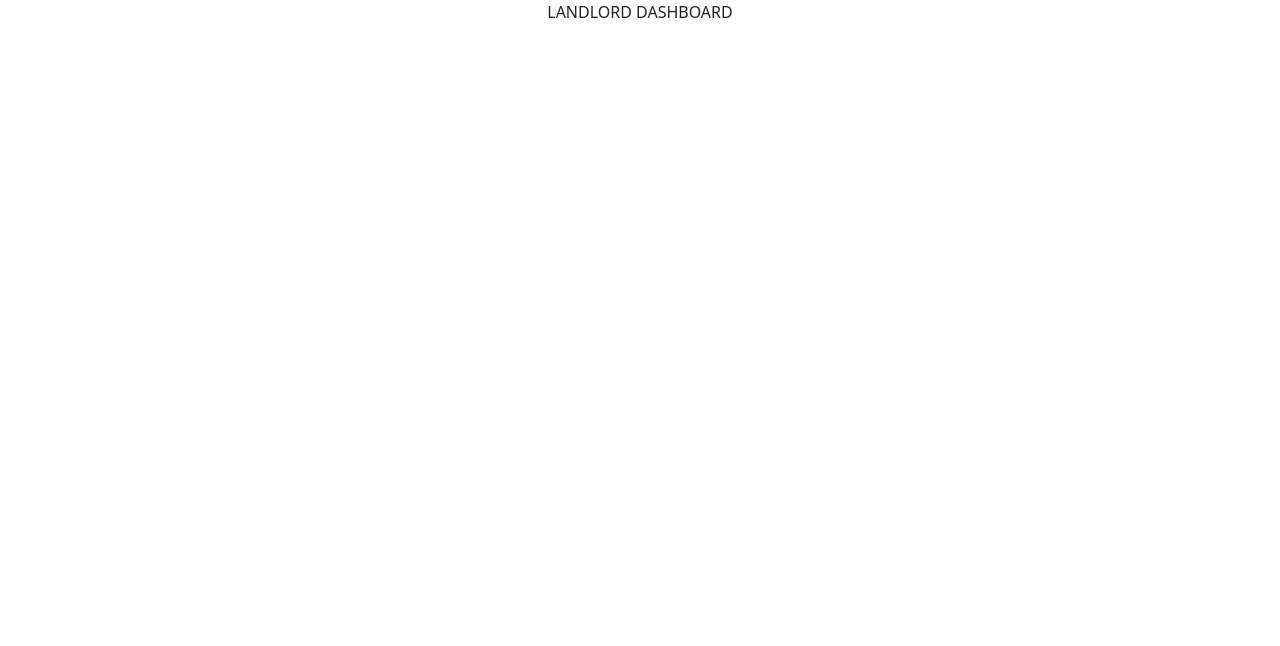
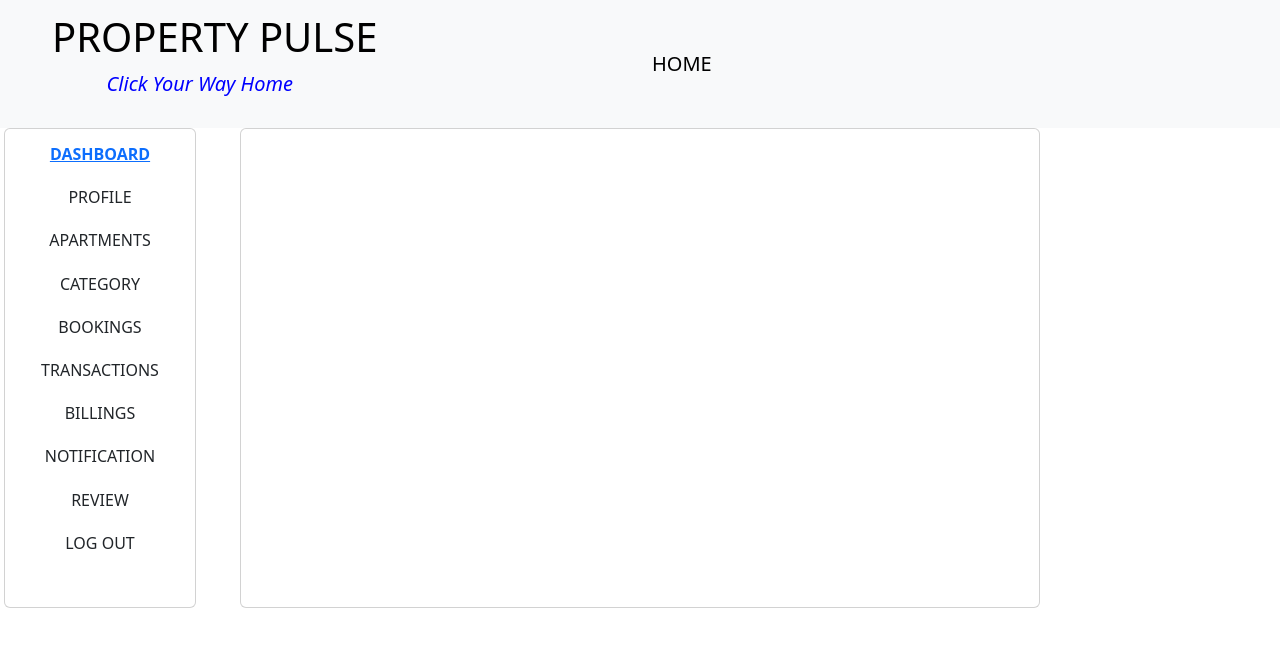
Before and after one commit to Clive-MM/Property-Pulse-, a React (Create React App) app in the folder client/: page /landlorddashboard in a window 1280 px wide. Shown: the top 646 px of the page. Built offline with nearby package versions, Linux system fonts and the light colour scheme.

Commit message:
Landlord dashboard

```diff
--- a/client/src/App.js
+++ b/client/src/App.js
@@ -11,7 +11,9 @@ import ContactUs  from './components/ContactUs';
 import Profile from './components/Profile';
 import Category from './components/Category';
 import CreateApartment  from './components/CreateApartment';
-
+import Review from './components/Review';
+import Billing from './components/Billing';
+import Notification from './components/Notification'
 
 
 function App() {
@@ -29,6 +31,9 @@ function App() {
       <Route path='/profile' element={<Profile/>}></Route>
       <Route path='/category' element={<Category/>}></Route>
       <Route path='/createapartment' element={<CreateApartment/>}></Route>
+      <Route path='/review' element={<Review/>}></Route>
+      <Route path='/billing' element={<Billing/>}></Route>
+      <Route path='/notification' element={<Notification/>}></Route>
       </Routes>
       </BrowserRouter>
 
--- /dev/null
+++ b/client/src/components/Billing.js
@@ -0,0 +1,37 @@
+import React from "react";
+
+function Billing() {
+  return (
+    <div className="billing">
+      <div class="card text-center" style={{width:"18em", marginLeft:"33em", marginTop:"8em"}}>
+        <div class="card-header">
+          <h1>Billing</h1>
+        </div>
+        <div class="card-body">
+          <form>
+            <div>
+              <label>Resident</label>
+              <input type="text" id="resident" />
+            </div>
+
+            <div style={{marginTop:"2em"}}>
+              <label>Amenity</label>
+              <input type="text" id="amenity" />
+            </div>
+
+            <div style={{marginTop:"2em"}}>
+              <label>Amount</label>
+              <input type="number" id="amount" />
+            </div>
+          </form>
+
+        </div>
+        <div class="card-footer text-muted">
+
+            <button type="button" className="btn btn-primary">SEND THE BILL</button>
+        </div>
+      </div>
+    </div>
+  );
+}
+export default Billing;
--- a/client/src/components/LandlordDashboard.js
+++ b/client/src/components/LandlordDashboard.js
@@ -1,9 +1,96 @@
-import React from "react";
+import React, { useState } from "react";
+import "../styles/styles.css";
+
+// Import components
+import Profile from "./Profile";
+import Category from "./Category";
+import CreateApartment from "./CreateApartment";
+import Billing from "./Billing";
+import Review from "./Review";
+import Notification from "./Notification";
+import Transactions from "./Transactions";
+import Bookings from "./Bookings";
 
 function LandlordDashboard() {
-    return (
-        <div>LANDLORD DASHBOARD</div>
-    );
+  const [activeComponent, setActiveComponent] = useState(null);
+
+  const handleLinkClick = (component) => {
+    setActiveComponent(component);
+  };
+
+  return (
+    <div className="dashboard">
+      <div id="navbar">
+        <nav className="navbar navbar-expand-lg navbar-light bg-light">
+          <div className="container">
+            <a className="navbar-brand" href="/">
+              <h1 style={{ marginLeft: "1em" }}>PROPERTY PULSE</h1>
+              <p>
+                <em style={{ color: "blue", marginLeft: ".5em" }}>
+                  Click Your Way Home
+                </em>
+              </p>
+            </a>
+          </div>
+          <div className="container">
+            <a className="navbar-brand" href="/">
+              HOME
+            </a>
+          </div>
+        </nav>
+      </div>
+
+      <div className="row" id="dashboard">
+        <div className="col-sm-6" id="sidepane">
+          <div className="card" style={{ width: "12em", height: "30em", marginLeft: "4px" }}>
+            <div className="card-body">
+              <div>
+                <a href="/landlorddashboard">
+                  <h6><strong>DASHBOARD</strong></h6>
+                </a>
+              </div>
+
+              <div onClick={() => handleLinkClick(<Profile />)} style={{ marginTop: "1.5em" }}>
+                <h6>PROFILE</h6>
+              </div>
+              <div onClick={() => handleLinkClick(<CreateApartment />)} style={{ marginTop: "1.5em" }}>
+                <h6>APARTMENTS</h6>
+              </div>
+              <div onClick={() => handleLinkClick(<Category />)} style={{ marginTop: "1.5em" }}>
+                <h6>CATEGORY</h6>
+              </div>
+              <div onClick={() => handleLinkClick(<Bookings />)} style={{ marginTop: "1.5em" }}>
+                <h6>BOOKINGS</h6>
+              </div>
+              <div onClick={() => handleLinkClick(<Transactions />)} style={{ marginTop: "1.5em" }}>
+                <h6>TRANSACTIONS</h6>
+              </div>
+              <div onClick={() => handleLinkClick(<Billing />)} style={{ marginTop: "1.5em" }}>
+                <h6>BILLINGS</h6>
+              </div>
+              <div onClick={() => handleLinkClick(<Notification />)} style={{ marginTop: "1.5em" }}>
+                <h6>NOTIFICATION</h6>
+              </div>
+              <div onClick={() => handleLinkClick(<Review />)} style={{ marginTop: "1.5em" }}>
+                <h6>REVIEW</h6>
+              </div>
+              <div style={{ marginTop: "1.5em" }}>
+                <h6>LOG OUT</h6>
+              </div>
+            </div>
+          </div>
+        </div>
+
+        <div className="col-sm-6" id="main body">
+          <div className="card" style={{ height: "30em", width: "50em", marginRight: "5em" }}>
+            <div className="card-body">
+              {activeComponent}
+            </div>
+          </div>
+        </div>
+      </div>
+    </div>
+  );
 }
 
 export default LandlordDashboard;
--- a/client/src/components/Login.js
+++ b/client/src/components/Login.js
@@ -78,6 +78,12 @@ function Login() {
               ></input>
             </div>
 
+            <div style={{marginTop:"2em"}}>
+            <button type="submit" className="btn btn-success">
+                Login
+              </button>
+            </div>
+
             <div className="form-group mt-3">
 
             </div>
@@ -88,9 +94,7 @@ function Login() {
               </div>
             )}
           </form>
-          <button type="submit" className="btn btn-success">
-                Login
-              </button>
+
         </div>
         <div class="card-footer text-muted">
         <p>
--- /dev/null
+++ b/client/src/components/Notification.js
@@ -0,0 +1,36 @@
+import React from "react";
+
+function Notification(){
+    return (
+        <div className="Notification">
+        <div class="card text-center" style={{width:"18em", marginLeft:"33em", marginTop:"8em"}}>
+          <div class="card-header">
+            <h1>Notification</h1>
+          </div>
+          <div class="card-body">
+            <form>
+              <div>
+                <label>Recipient</label>
+                <input type="text" id="resident" />
+              </div>
+
+              <div style={{marginTop:"2em"}}>
+                <textarea placeholder="message">
+
+                </textarea>
+              </div>
+
+
+            </form>
+
+          </div>
+          <div class="card-footer text-muted">
+
+              <button type="button" className="btn btn-primary">SEND NOTIFICATION</button>
+          </div>
+        </div>
+      </div>
+    )
+}
+
+export default Notification;
--- /dev/null
+++ b/client/src/components/Review.js
@@ -0,0 +1,21 @@
+import React from "react";
+
+function Review() {
+  return (
+    <di>
+      <h7>Rate Us</h7>
+      <form>
+        <div class="form-group">
+          <label for="comment">Comment</label>
+          <textarea
+            class="form-control"
+            id="comment"
+            rows="3"
+          ></textarea>
+        </div>
+      </form>
+    </di>
+  );
+}
+
+export default Review;
--- a/client/src/styles/styles.css
+++ b/client/src/styles/styles.css
@@ -77,3 +77,16 @@
 #apartment{
   margin:2em;
 }
+/* styles.css */
+
+#dashboard {
+  display: flex;
+}
+
+#sidepane {
+  flex: 0 0 15em; /* Set sidepane width */
+}
+
+#main body {
+  width: calc(100% - 15em); /* Set mainview width to fill remaining space */
+}
```
Also changed, not shown: client/src/components/Bookings.js (added), client/src/components/Transactions.js (added), 1 other file (tests, documents, lock files or other folders).
